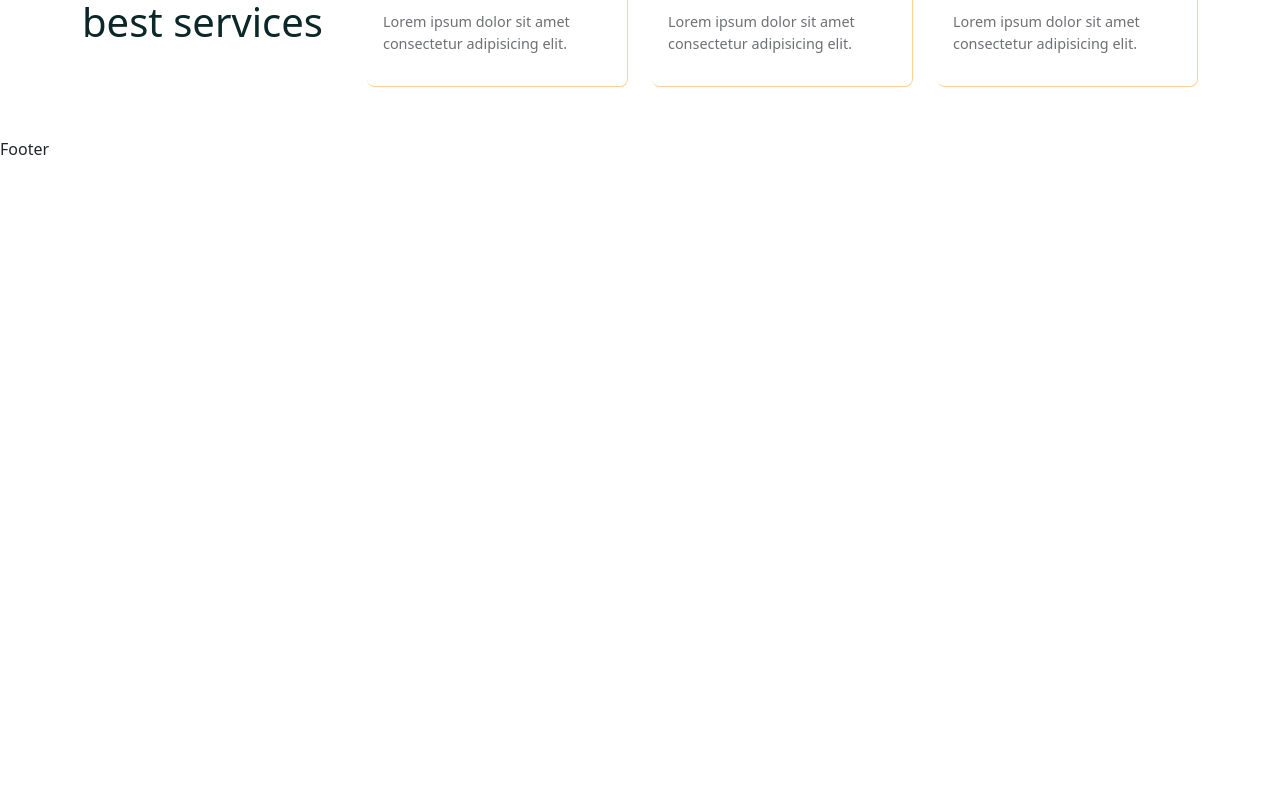
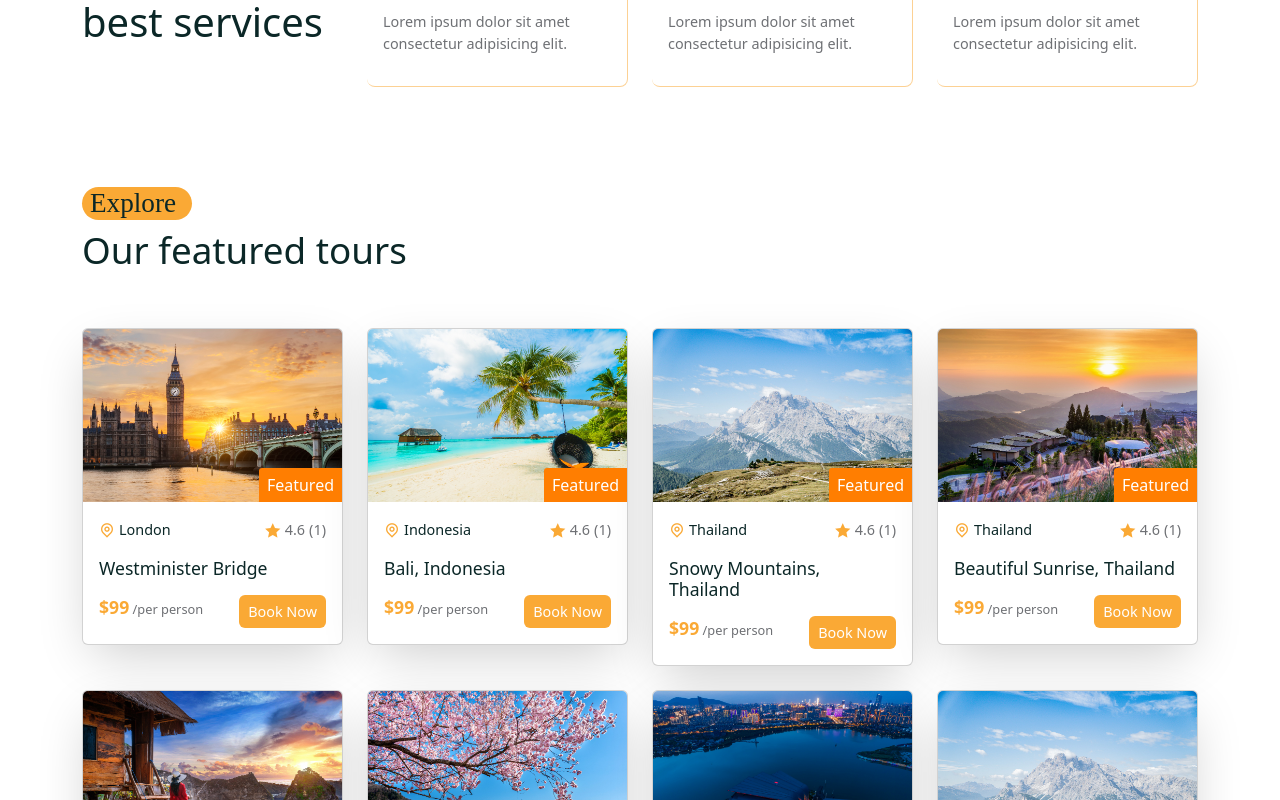
Before and after one commit to shagors/tour-project-mern, a React (Create React App) app in the folder frontend/: page /home in a window 1280 px wide. Shown: the part 880-1680 px from the top of the page. Before the commit the page ends 1041 px from the top, so only its background shows below. Built offline with nearby package versions, Linux system fonts and the light colour scheme; a web font is replaced by a local one.

Commit message:
features section add and design it and set reviews option calculate with user reviews

```diff
--- /dev/null
+++ b/frontend/src/components/Featured-tours/FeaturedTourList.jsx
@@ -0,0 +1,18 @@
+import React from "react";
+import TourCard from "../../shared/TourCard";
+import tourData from "../../assets/data/tours";
+import { Col } from "reactstrap";
+
+const FeaturedTourList = () => {
+  return (
+    <>
+      {tourData?.map((tour) => (
+        <Col lg="3" className="mb-4" key={tour.id}>
+          <TourCard tour={tour} />
+        </Col>
+      ))}
+    </>
+  );
+};
+
+export default FeaturedTourList;
--- a/frontend/src/pages/Home.jsx
+++ b/frontend/src/pages/Home.jsx
@@ -8,6 +8,7 @@
 import Subtitle from "../shared/Subtitle";
 import SearchBar from "../shared/SearchBar";
 import ServiceList from "../services/ServiceList";
+import FeaturedTourList from "../components/Featured-tours/FeaturedTourList";
 
 const Home = () => {
   return (
@@ -68,6 +69,20 @@
           </Row>
         </Container>
       </section>
+
+      {/* ========== featured tour section start ============ */}
+      <section>
+        <Container>
+          <Row>
+            <Col lg="12" className="mb-5">
+              <Subtitle subtitle={"Explore"} />
+              <h2 className="featured__tour-title">Our featured tours</h2>
+            </Col>
+            <FeaturedTourList />
+          </Row>
+        </Container>
+      </section>
+      {/* ========== featured tour section end ============ */}
     </>
   );
 };
--- /dev/null
+++ b/frontend/src/shared/TourCard.jsx
@@ -0,0 +1,57 @@
+import React from "react";
+import { Card, CardBody } from "reactstrap";
+import { Link } from "react-router-dom";
+import "./tour-card.css";
+import calculateAvgRating from "../utils/avgRating";
+
+const TourCard = ({ tour }) => {
+  const { id, title, city, photo, price, featured, reviews } = tour;
+
+  const { totalRating, avgRating } = calculateAvgRating(reviews);
+
+  return (
+    <div className="tour__card">
+      <Card>
+        <div className="tour__img">
+          <img src={photo} alt="tour-img" />
+          {featured && <span>Featured</span>}
+        </div>
+
+        <CardBody>
+          <div className="card__top d-flex align-items-center justify-content-between">
+            <span className="tour__location d-flex align-items-center gap-1">
+              <i className="ri-map-pin-line"></i>
+              {city}
+            </span>
+            <span className="tour__rating d-flex align-items-center gap-1">
+              <i className="ri-star-fill"></i>
+              {avgRating === 0 ? null : avgRating}{" "}
+              {totalRating === 0 ? (
+                "Not Rated"
+              ) : (
+                <span>({reviews.length})</span>
+              )}
+            </span>
+          </div>
+
+          <h5 className="tour__title">
+            <Link to={`/tours/${id}`}>{title}</Link>
+          </h5>
+
+          <div className="card__bottom d-flex align-items-center justify-content-between mt-3">
+            <h5>
+              ${price}
+              <span> /per person</span>
+            </h5>
+
+            <button className="btn booking__btn">
+              <Link to={`/tours/${id}`}>Book Now</Link>
+            </button>
+          </div>
+        </CardBody>
+      </Card>
+    </div>
+  );
+};
+
+export default TourCard;
--- /dev/null
+++ b/frontend/src/shared/tour-card.css
@@ -0,0 +1,90 @@
+.tour__img img {
+  width: 100%;
+  border-radius: 5px 5px 0 0;
+}
+
+.card {
+  border: none;
+  box-shadow: rgba(0, 0, 0, 0.2) 0px 18px 50px -10px;
+}
+
+.tour__img {
+  position: relative;
+}
+
+.tour__img span {
+  position: absolute;
+  bottom: 0;
+  right: 0;
+  width: max-content;
+  height: max-content;
+  z-index: 10;
+  background: var(--primary-color);
+  color: #fff;
+  padding: 0.3rem 0.5rem;
+  border-radius: 3px 0 0 0;
+}
+
+.card__top span i {
+  color: var(--secondary-color);
+}
+
+.tour__rating {
+  font-size: 0.9rem;
+  color: var(--text-color);
+}
+
+.tour__location {
+  color: var(--heading-color);
+  font-weight: 500;
+  font-size: 0.9rem;
+}
+
+.tour__rating i,
+.tour__location i {
+  font-size: 1rem;
+}
+
+.tour__title {
+  margin-top: 1rem;
+  font-size: 1.1rem;
+  cursor: pointer;
+}
+
+.tour__title a {
+  text-decoration: none;
+  color: var(--heading-color);
+  transition: 0.3s;
+}
+
+.tour__title a:hover {
+  color: var(--secondary-color);
+}
+
+.card__bottom h5 {
+  color: var(--secondary-color);
+  font-size: 1.1rem;
+  font-weight: 700;
+}
+
+.card__bottom h5 span {
+  font-weight: 500;
+  color: var(--text-color);
+  font-size: 0.8rem;
+}
+
+.booking__btn {
+  background: var(--secondary-color) !important;
+  cursor: pointer;
+  padding: 0.2rem 0.5rem !important;
+}
+
+.booking__btn a {
+  text-decoration: none;
+  font-size: 0.9rem;
+  color: #fff;
+}
+
+.booking__btn a:hover {
+  color: #fff;
+}
--- a/frontend/src/styles/home.css
+++ b/frontend/src/styles/home.css
@@ -49,3 +49,8 @@
   font-size: 2.5rem;
   font-weight: 500;
 }
+
+.featured__tour-title {
+  font-size: 2.3rem;
+  font-weight: 500;
+}
--- /dev/null
+++ b/frontend/src/utils/avgRating.js
@@ -0,0 +1,16 @@
+const calculateAvgRating = (reviews) => {
+  const totalRating = reviews?.reduce((acc, item) => acc + item.rating, 0);
+  const avgRating =
+    totalRating === 0
+      ? ""
+      : totalRating === 1
+      ? totalRating
+      : (totalRating / reviews?.length).toFixed(1);
+
+  return {
+    totalRating,
+    avgRating,
+  };
+};
+
+export default calculateAvgRating;
```
